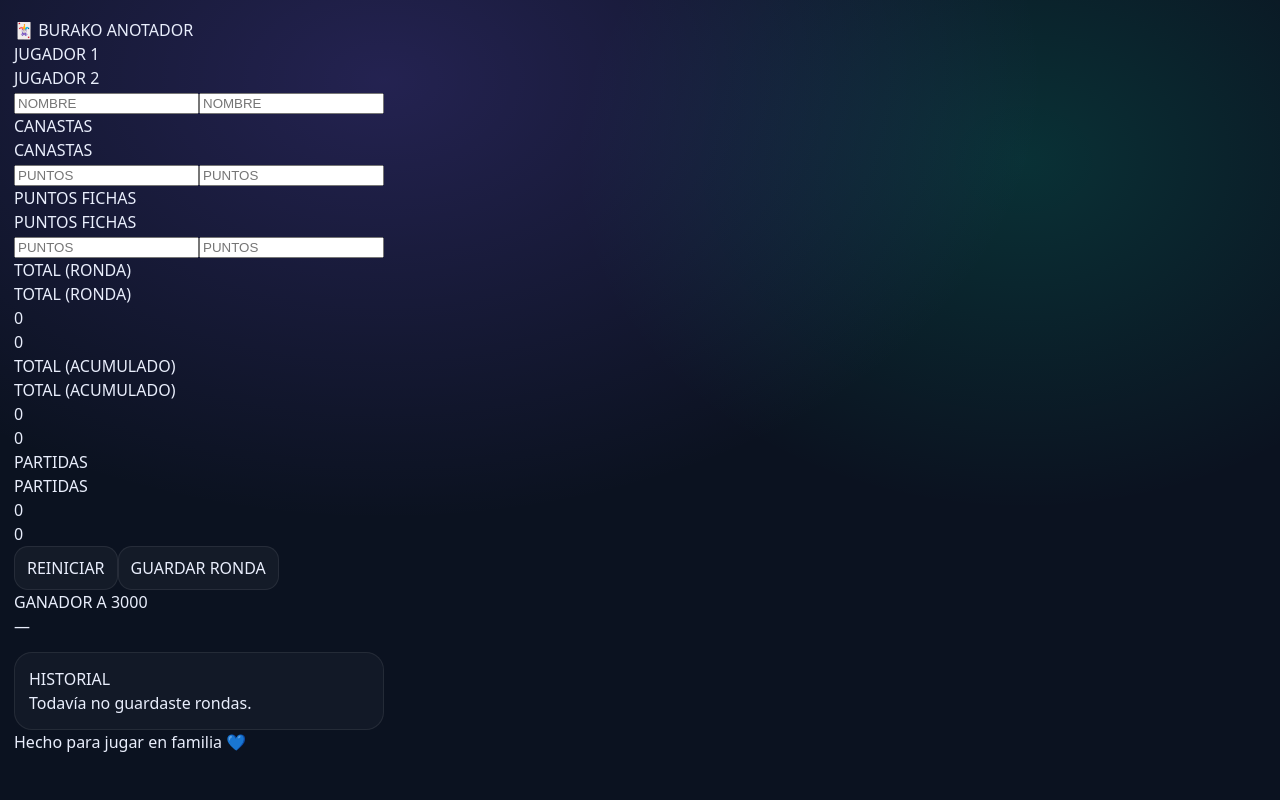
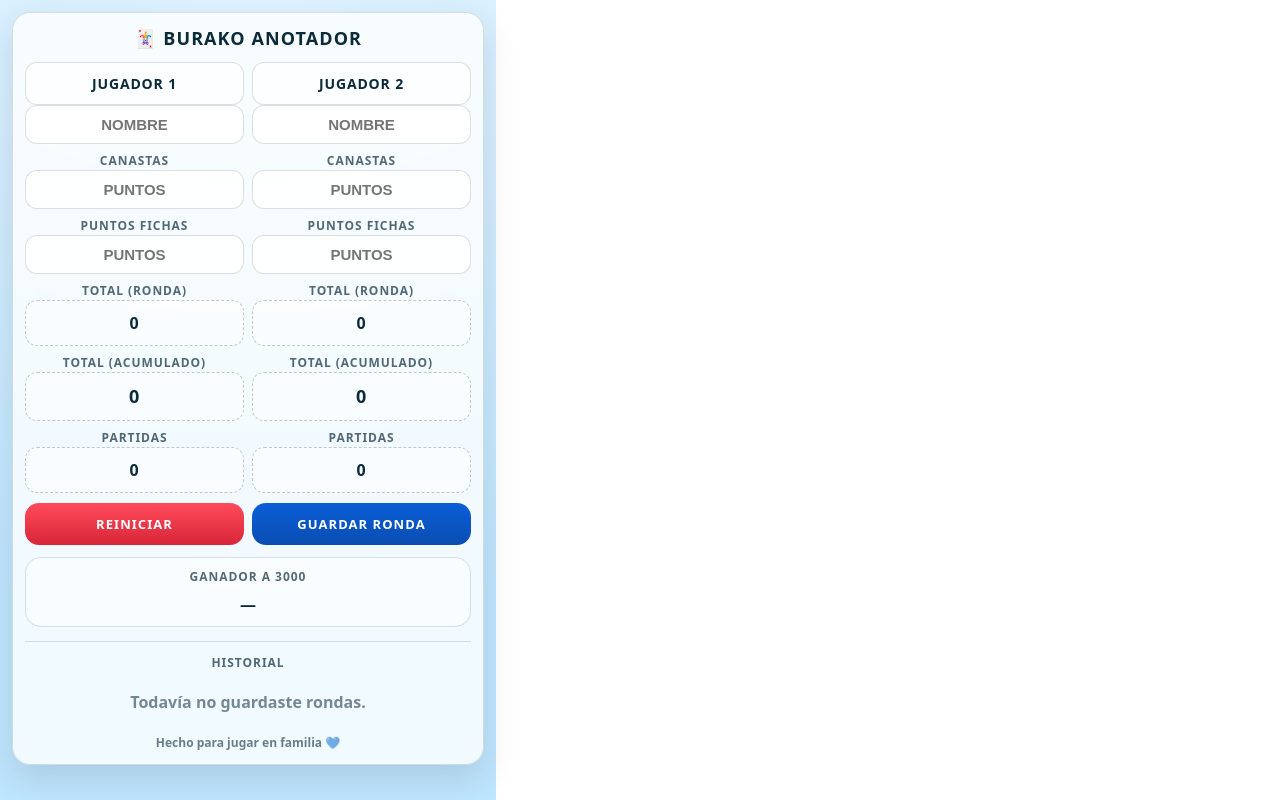
Before and after one commit to polohkshub/burako-anotador, a React (Vite) app: page / in a window 1280 px wide. Built offline with nearby package versions, Linux system fonts and the light colour scheme.

Commit message:
Update App.css

```diff
--- a/src/App.css
+++ b/src/App.css
@@ -1,263 +1,232 @@
-:root{
-  --bg:#0b1220;
-  --card:#111a2e;
-  --card2:#0f1730;
-  --text:#e9eefc;
-  --muted:#a7b2d6;
-  --line:rgba(255,255,255,.08);
-  --accent:#7c5cff;
-  --accent2:#00d3a7;
-  --danger:#ff4d6d;
-  --shadow: 0 10px 30px rgba(0,0,0,.35);
-  --radius:18px;
+:root {
+  --bg1: #dff2ff;
+  --bg2: #bfe6ff;
+  --card: rgba(255, 255, 255, 0.78);
+  --ink: #0b2a3a;
+  --inkSoft: rgba(11, 42, 58, 0.7);
+  --line: rgba(11, 42, 58, 0.15);
+  --btn: #0b5ed7;
+  --btn2: #0a4db2;
+  --danger: #d72638;
 }
 
-*{ box-sizing:border-box; }
-body{
-  margin:0;
+* { box-sizing: border-box; }
+
+body {
+  margin: 0;
   font-family: system-ui, -apple-system, Segoe UI, Roboto, Arial, sans-serif;
-  background: radial-gradient(1200px 800px at 30% 10%, rgba(124,92,255,.22), transparent 55%),
-              radial-gradient(900px 700px at 80% 20%, rgba(0,211,167,.16), transparent 50%),
-              var(--bg);
-  color:var(--text);
+  color: var(--ink);
 }
 
-.page{
-  min-height:100vh;
-  display:flex;
-  justify-content:center;
-  padding:18px 14px 30px;
+.page {
+  min-height: 100vh;
+  padding: 12px;
+  display: grid;
+  place-items: start center;
+  background: radial-gradient(1200px 600px at 50% 0%, var(--bg1), var(--bg2));
 }
 
-.app{
-  width:100%;
-  max-width:520px;
+.card {
+  width: 100%;
+  max-width: 520px;
+  background: var(--card);
+  border: 1px solid var(--line);
+  border-radius: 18px;
+  padding: 12px;
+  backdrop-filter: blur(10px);
+  box-shadow: 0 14px 35px rgba(0, 0, 0, 0.12);
 }
 
-.header{
-  display:flex;
-  align-items:flex-start;
-  justify-content:space-between;
-  gap:12px;
-  margin-bottom:14px;
+.title {
+  text-align: center;
+  font-weight: 1000;
+  letter-spacing: 0.06em;
+  font-size: 18px;
+  margin-bottom: 10px;
 }
 
-h1{
-  margin:0;
-  font-size:22px;
-  letter-spacing:.2px;
+.grid2 {
+  display: grid;
+  grid-template-columns: 1fr 1fr;
+  gap: 8px;
+  width: 100%;
 }
 
-.sub{
-  margin:6px 0 0;
-  color:var(--muted);
-  font-size:13px;
+.colTitle {
+  text-align: center;
+  font-weight: 1000;
+  font-size: 14px;
+  letter-spacing: 0.06em;
+  padding: 10px 6px;
+  border-radius: 12px;
+  background: rgba(255, 255, 255, 0.65);
+  border: 1px solid var(--line);
 }
 
-.btn{
-  border:1px solid var(--line);
-  background: rgba(255,255,255,.04);
-  color:var(--text);
-  padding:10px 12px;
-  border-radius:14px;
-  cursor:pointer;
-  transition:.15s;
-}
-.btn:hover{ transform: translateY(-1px); }
-.btn:disabled{ opacity:.45; cursor:not-allowed; transform:none; }
-
-.btn.primary{
-  border:none;
-  background: linear-gradient(135deg, var(--accent), #9c7bff);
-  font-weight:700;
-  box-shadow: var(--shadow);
-}
-.btn.ghost{
-  background: transparent;
-}
-.btn.full{
-  width:100%;
-  margin-top:12px;
-  padding:12px 14px;
-  font-size:15px;
+.sectionTitle {
+  margin-top: 8px;
+  font-weight: 1000;
+  letter-spacing: 0.08em;
+  font-size: 12px;
+  text-align: center;
+  color: var(--inkSoft);
 }
 
-.scoreboard{
-  display:grid;
-  grid-template-columns: 1fr 1fr;
-  gap:12px;
-  margin-bottom:14px;
+.inp {
+  width: 100%;
+  border: 1px solid var(--line);
+  border-radius: 12px;
+  padding: 10px 8px;
+  font-size: 15px;
+  font-weight: 900;
+  text-transform: uppercase;
+  outline: none;
+  background: rgba(255, 255, 255, 0.9);
+  color: var(--ink);
+  text-align: center;
 }
 
-.teamCard{
-  background: linear-gradient(180deg, rgba(255,255,255,.06), transparent 60%), var(--card);
-  border:1px solid var(--line);
-  border-radius: var(--radius);
-  padding:12px;
-  box-shadow: var(--shadow);
-  position:relative;
+.calcBox {
+  width: 100%;
+  border-radius: 12px;
+  padding: 10px 8px;
+  text-align: center;
+  font-size: 16px;
+  font-weight: 1000;
+  letter-spacing: 0.04em;
+  background: rgba(255, 255, 255, 0.55);
+  border: 1px dashed rgba(11, 42, 58, 0.25);
 }
 
-.teamCard.win{
-  border-color: rgba(0,211,167,.55);
-  box-shadow: 0 0 0 2px rgba(0,211,167,.18), var(--shadow);
+.calcBox.big { font-size: 18px; }
+
+.buttons { margin-top: 10px; }
+
+.btn {
+  border: 0;
+  border-radius: 14px;
+  padding: 12px 10px;
+  font-size: 13px;
+  font-weight: 1000;
+  letter-spacing: 0.08em;
+  text-transform: uppercase;
+  cursor: pointer;
+  color: white;
+  background: linear-gradient(180deg, var(--btn), var(--btn2));
 }
 
-.teamName{
-  width:100%;
-  background: rgba(0,0,0,.18);
-  border:1px solid var(--line);
-  color:var(--text);
-  border-radius:12px;
-  padding:10px 10px;
-  font-weight:700;
-  text-transform: uppercase;
-  letter-spacing:.4px;
+.btn.danger {
+  background: linear-gradient(180deg, #ff4b5c, var(--danger));
 }
 
-.label{
-  margin-top:10px;
-  color:var(--muted);
-  font-size:12px;
+.winner {
+  margin-top: 12px;
+  text-align: center;
+  border-radius: 16px;
+  padding: 10px 8px;
+  border: 1px solid var(--line);
+  background: rgba(255, 255, 255, 0.65);
 }
 
-.points{
-  font-size:34px;
-  font-weight:900;
-  margin-top:2px;
+.winnerTitle {
+  font-weight: 1000;
+  letter-spacing: 0.08em;
+  font-size: 12px;
+  color: var(--inkSoft);
 }
 
-.progress{
-  margin-top:10px;
-  height:10px;
-  border-radius:999px;
-  background: rgba(255,255,255,.06);
-  overflow:hidden;
-  border:1px solid var(--line);
-}
-.bar{
-  height:100%;
-  background: linear-gradient(90deg, var(--accent2), var(--accent));
-  border-radius:999px;
+.winnerName {
+  margin-top: 6px;
+  font-size: 16px;
+  font-weight: 1000;
 }
 
-.round{
-  background: linear-gradient(180deg, rgba(255,255,255,.05), transparent 65%), var(--card2);
-  border:1px solid var(--line);
-  border-radius: var(--radius);
-  padding:14px;
-  box-shadow: var(--shadow);
+.winnerName.show { color: #0b5ed7; }
+
+.history {
+  margin-top: 14px;
+  padding-top: 12px;
+  border-top: 1px solid var(--line);
 }
 
-.roundTitle{
-  display:flex;
-  justify-content:space-between;
-  align-items:center;
-  gap:10px;
-  margin-bottom:10px;
+.historyTitle {
+  text-align: center;
+  font-weight: 1000;
+  letter-spacing: 0.08em;
+  font-size: 12px;
+  margin-bottom: 10px;
+  color: var(--inkSoft);
 }
 
-.roundTitle h2{
-  margin:0;
-  font-size:15px;
-  letter-spacing:.6px;
+.historyEmpty {
+  text-align: center;
+  font-weight: 800;
+  color: rgba(11, 42, 58, 0.55);
+  padding: 8px 0;
 }
 
-.grid{
-  display:grid;
-  grid-template-columns: 1fr 1fr;
-  gap:10px 12px;
+.historyList { display: grid; gap: 10px; }
+
+.historyRow {
+  border: 1px solid var(--line);
+  background: rgba(255, 255, 255, 0.7);
+  border-radius: 18px;
+  padding: 10px;
 }
 
-.colHeader{
-  font-weight:800;
-  text-transform: uppercase;
-  font-size:12px;
-  color: var(--muted);
-  padding:6px 4px 2px;
+.historyTop {
+  display: flex;
+  justify-content: space-between;
+  gap: 10px;
+  font-weight: 900;
+  font-size: 12px;
+  color: rgba(11, 42, 58, 0.65);
+  margin-bottom: 8px;
 }
 
-.field{
-  background: rgba(0,0,0,.14);
-  border:1px solid var(--line);
-  border-radius: 16px;
-  padding:10px;
+.historyGrid {
+  display: grid;
+  grid-template-columns: 1fr 1fr;
+  gap: 10px;
 }
 
-.field label{
-  display:block;
-  font-size:12px;
-  color: var(--muted);
-  margin-bottom:6px;
-  font-weight:700;
+.hCell {
+  border: 1px dashed rgba(11, 42, 58, 0.2);
+  border-radius: 14px;
+  padding: 10px;
+  text-align: center;
 }
 
-.field input{
-  width:100%;
-  padding:12px 10px;
-  border-radius: 12px;
-  border:1px solid rgba(255,255,255,.10);
-  background: rgba(0,0,0,.25);
-  color: var(--text);
-  font-size:16px;
-  font-weight:800;
+.hName {
+  font-weight: 1000;
+  letter-spacing: 0.06em;
+  font-size: 13px;
 }
 
-.field small{
-  display:block;
-  margin-top:6px;
-  color: rgba(233,238,252,.65);
-  font-size:11px;
-  line-height:1.2;
+.hSmall {
+  margin-top: 4px;
+  font-weight: 900;
+  font-size: 12px;
+  color: rgba(11, 42, 58, 0.65);
 }
 
-.totalBox{
-  background: rgba(124,92,255,.12);
-  border:1px solid rgba(124,92,255,.22);
-  border-radius: 16px;
-  padding:12px 10px;
-  text-align:center;
+.hBig {
+  margin-top: 6px;
+  font-weight: 1000;
+  font-size: 14px;
 }
 
-.label2{
-  color: rgba(233,238,252,.7);
-  font-size:12px;
-  font-weight:700;
+.hAcc {
+  margin-top: 4px;
+  font-weight: 1000;
+  font-size: 12px;
+  color: rgba(11, 42, 58, 0.75);
 }
 
-.total{
-  font-size:22px;
-  font-weight:900;
-  margin-top:4px;
+.footerNote {
+  margin-top: 12px;
+  text-align: center;
+  font-weight: 900;
+  font-size: 12px;
+  color: rgba(11, 42, 58, 0.6);
 }
-
-.history{
-  margin-top:14px;
-  background: rgba(255,255,255,.03);
-  border:1px solid var(--line);
-  border-radius: var(--radius);
-  padding:14px;
-}
-
-.history h3{
-  margin:0 0 10px;
-  font-size:14px;
-  letter-spacing:.4px;
-}
-
-.empty{
-  color: var(--muted);
-  font-size:13px;
-  padding:8px 0;
-}
-
-.table{
-  display:flex;
-  flex-direction:column;
-  gap:8px;
-}
-
-.row{
-  display:grid;
-  grid-template-columns: 46px 1fr 1fr;
-  gap:10px
```
